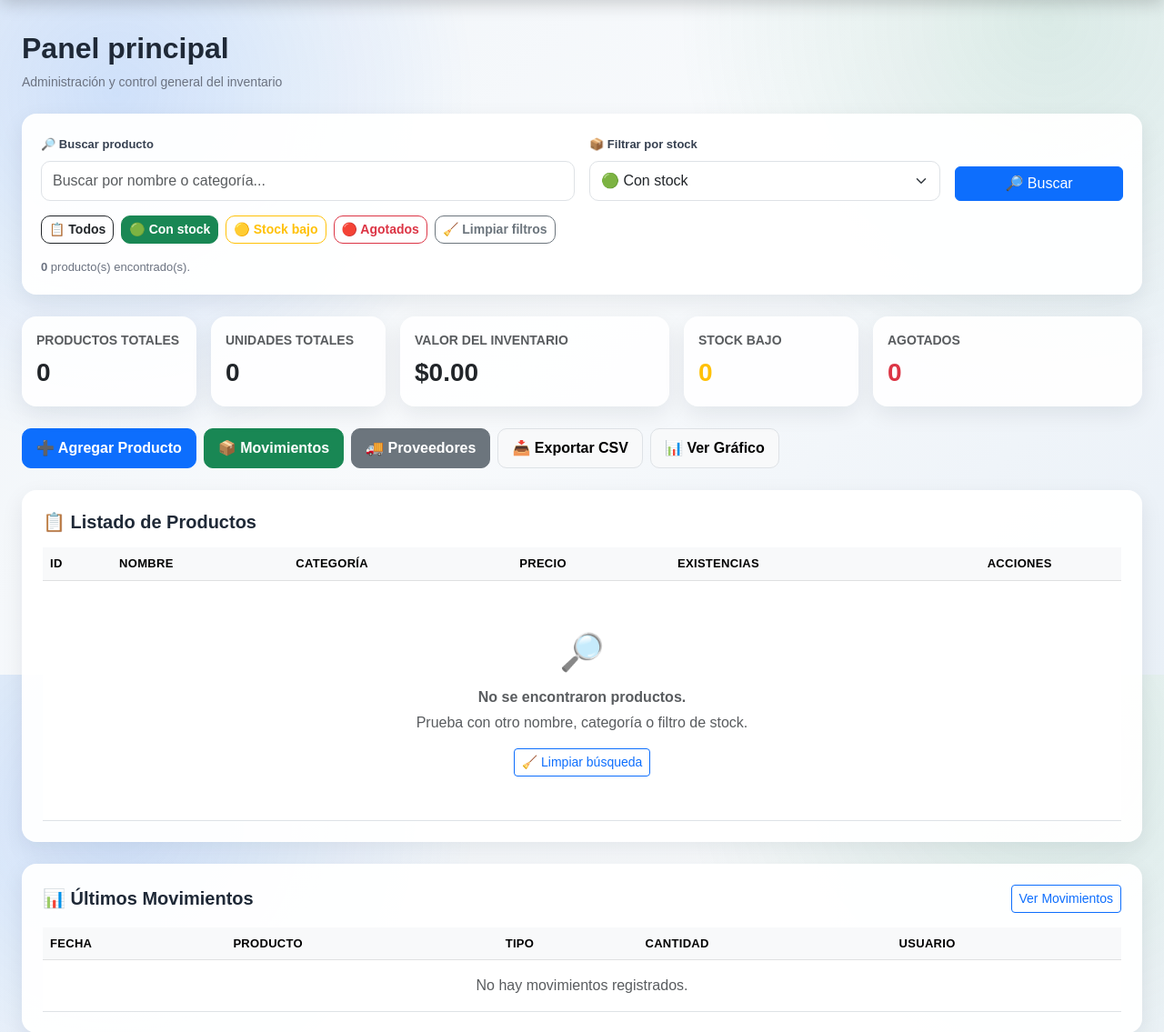
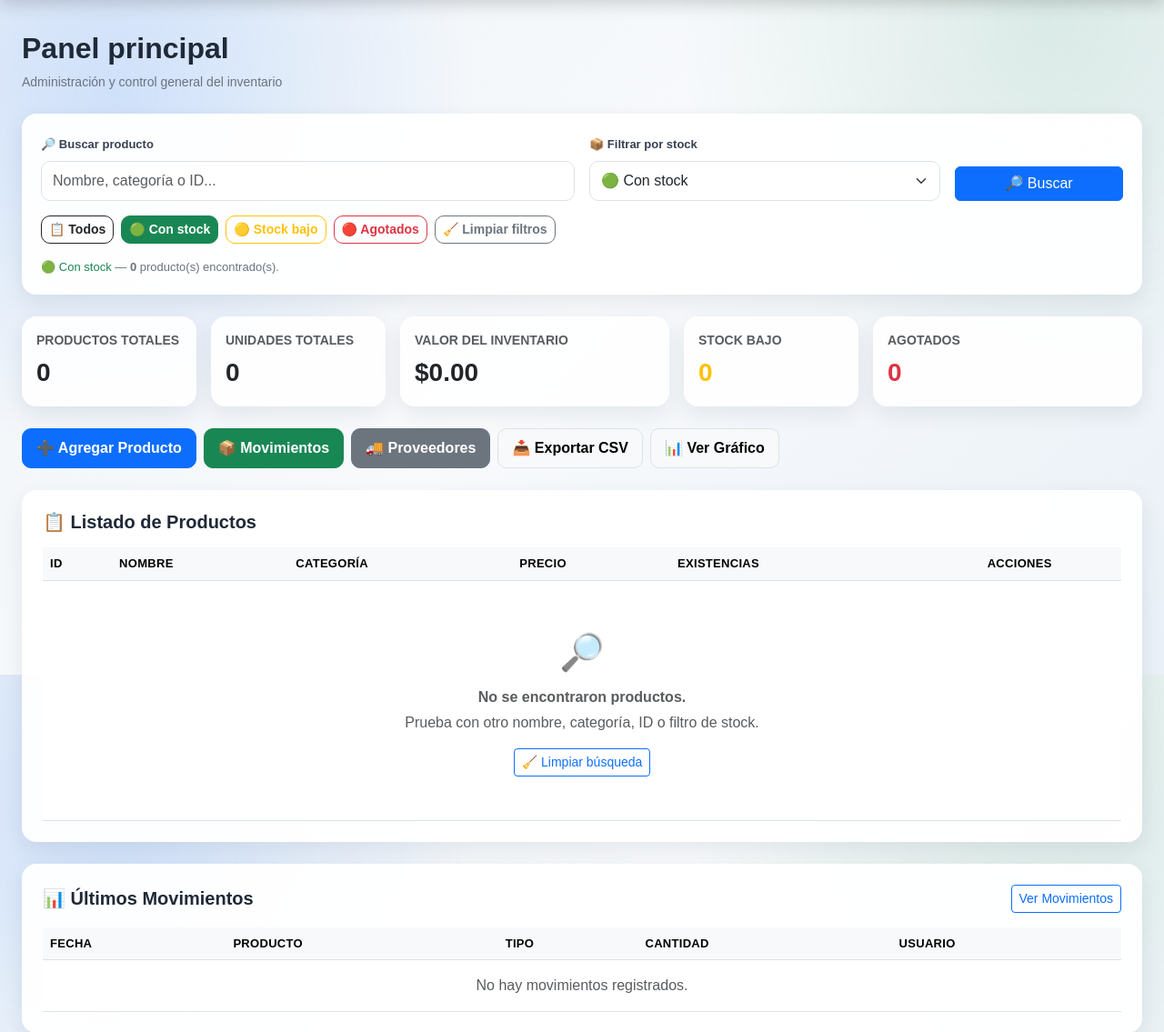
Before and after one commit to Andresmoreno1995-18/sistema-inventario-flask, a Flask app: page /?stock=stock in a window 1280 px wide. Shown: the part 58-1193 px from the top of the page at 91% size. Run offline with Flask 3, Linux system fonts and the light colour scheme; the visitor is signed in with stand-in values (Sample User, id 1); data that the repository does not hold is empty; some libraries are stand-ins or nearby versions.

Commit message:
Update index.html

```diff
--- a/templates/index.html
+++ b/templates/index.html
@@ -549,6 +549,7 @@
                     {{ session.get('usuario', 'admin') }}
                 </strong>
 
+
                 <span class="ms-1">
 
                     {% if session.get('rol') == 'admin' %}
@@ -590,7 +591,9 @@
 <div class="container-fluid px-4 main-container">
 
 
-    <!-- TITULO -->
+    <!-- =================================================
+         TITULO
+    ================================================= -->
 
     <div class="mb-4">
 
@@ -673,14 +676,15 @@
                         id="q"
                         name="q"
                         class="form-control search-input"
-                        placeholder="Buscar por nombre o categoría..."
+                        placeholder="Nombre, categoría o ID..."
                         value="{{ busqueda }}"
                     >
 
                 </div>
 
 
-                <!-- FILTRO -->
+
+                <!-- FILTRO STOCK -->
 
                 <div class="col-lg-4">
 
@@ -699,6 +703,7 @@
                         name="stock"
                         class="form-select search-input"
                     >
+
 
                         <option
                             value="todos"
@@ -747,12 +752,14 @@
 
                         </option>
 
+
                     </select>
 
                 </div>
 
 
-                <!-- BOTONES -->
+
+                <!-- BOTÓN -->
 
                 <div class="col-lg-2 d-grid">
 
@@ -771,7 +778,10 @@
             </div>
 
 
-            <!-- FILTROS RÁPIDOS -->
+
+            <!-- =================================================
+                 FILTROS RÁPIDOS
+            ================================================= -->
 
             <div class="mt-3 filter-buttons d-flex flex-wrap gap-2">
 
@@ -791,6 +801,7 @@
                 </a>
 
 
+
                 <a
                     href="/?stock=stock"
                     class="btn btn-sm
@@ -806,6 +817,7 @@
                 </a>
 
 
+
                 <a
                     href="/?stock=bajo"
                     class="btn btn-sm
@@ -821,6 +833,7 @@
                 </a>
 
 
+
                 <a
                     href="/?stock=agotado"
                     class="btn btn-sm
@@ -836,6 +849,7 @@
                 </a>
 
 
+
                 {% if busqueda or filtro_stock != 'todos' %}
 
                     <a
@@ -853,28 +867,71 @@
             </div>
 
 
-            <!-- RESULTADOS -->
+
+            <!-- =================================================
+                 RESULTADOS
+            ================================================= -->
 
             <div class="mt-3 result-count">
 
+
                 {% if busqueda %}
 
                     Resultados para:
 
                     <strong>
+
                         "{{ busqueda }}"
+
                     </strong>
 
                     —
 
+
                 {% endif %}
 
 
+                {% if filtro_stock == 'stock' %}
+
+                    <span class="text-success">
+
+                        🟢 Con stock
+
+                    </span>
+
+                    —
+
+                {% elif filtro_stock == 'bajo' %}
+
+                    <span class="text-warning">
+
+                        🟡 Stock bajo
+
+                    </span>
+
+                    —
+
+                {% elif filtro_stock == 'agotado' %}
+
+                    <span class="text-danger">
+
+                        🔴 Agotados
+
+                    </span>
+
+                    —
+
+                {% endif %}
+
+
                 <strong>
+
                     {{ total_productos }}
+
                 </strong>
 
                 producto(s) encontrado(s).
+
 
             </div>
 
@@ -1041,6 +1098,7 @@
         {% endif %}
 
 
+
         <a
             href="/movimientos"
             class="btn btn-success"
@@ -1051,6 +1109,7 @@
         </a>
 
 
+
         <a
             href="/proveedores"
             class="btn btn-secondary"
@@ -1061,6 +1120,7 @@
         </a>
 
 
+
         {% if session.get('rol') == 'admin' %}
 
             <a
@@ -1075,6 +1135,7 @@
         {% endif %}
 
 
+
         <a
             href="/grafico"
             class="btn btn-light border"
@@ -1108,11 +1169,14 @@
             </h5>
 
 
+
             {% if productos %}
 
                 <span class="badge bg-primary">
 
-                    {{ productos|length }} resultado(s)
+                    {{ productos|length }}
+
+                    resultado(s)
 
                 </span>
 
@@ -1122,6 +1186,7 @@
         </div>
 
 
+
         <div class="table-responsive">
 
 
@@ -1142,6 +1207,7 @@
 
                         <th>Existencias</th>
 
+
                         {% if session.get('rol') == 'admin' %}
 
                             <th class="text-center">
@@ -1157,6 +1223,7 @@
                 </thead>
 
 
+
                 <tbody>
 
 
@@ -1176,6 +1243,7 @@
                                 </td>
 
 
+
                                 <td>
 
                                     <strong>
@@ -1187,6 +1255,7 @@
                                 </td>
 
 
+
                                 <td>
 
                                     <span class="badge bg-secondary">
@@ -1198,6 +1267,7 @@
                                 </td>
 
 
+
                                 <td>
 
                                     ${{ "%.2f"|format(producto["precio"]) }}
@@ -1205,6 +1275,7 @@
                                 </td>
 
 
+
                                 <td>
 
 
@@ -1247,6 +1318,7 @@
 
 
                                 </td>
+
 
 
                                 {% if session.get('rol') == 'admin' %}
@@ -1265,6 +1337,7 @@
                                                 ✏️ Editar
 
                                             </a>
+
 
 
                                             <a
@@ -1277,6 +1350,7 @@
 
                                             </a>
 
+
                                         </div>
 
 
@@ -1301,6 +1375,7 @@
                                 class="text-center text-muted py-5"
                             >
 
+
                                 <div class="fs-1 mb-2">
 
                                     🔎
@@ -1317,8 +1392,9 @@
 
                                 <div class="mt-1">
 
-                                    Prueba con otro nombre, categoría
-                                    o filtro de stock.
+                                    Prueba con otro nombre,
+                                    categoría,
+                                    ID o filtro de stock.
 
                                 </div>
 
@@ -1332,6 +1408,7 @@
 
                                 </a>
 
+
                             </td>
 
                         </tr>
@@ -1369,6 +1446,7 @@
                 📊 Últimos Movimientos
 
             </h5>
+
 
 
             <a
@@ -1383,6 +1461,7 @@
         </div>
 
 
+
         <div class="table-responsive">
 
 
@@ -1408,6 +1487,7 @@
                 </thead>
 
 
+
                 <tbody>
 
 
@@ -1427,6 +1507,7 @@
                                 </td>
 
 
+
                                 <td>
 
                                     <strong>
@@ -1438,6 +1519,7 @@
                                 </td>
 
 
+
                                 <td>
 
 
@@ -1449,6 +1531,7 @@
 
                                         </span>
 
+
                                     {% else %}
 
                                         <span class="badge bg-danger">
@@ -1463,11 +1546,13 @@
                                 </td>
 
 
+
                                 <td>
 
                                     {{ mov["cantidad"] }}
 
                                 </td>
+
 
 
                                 <td>
```
